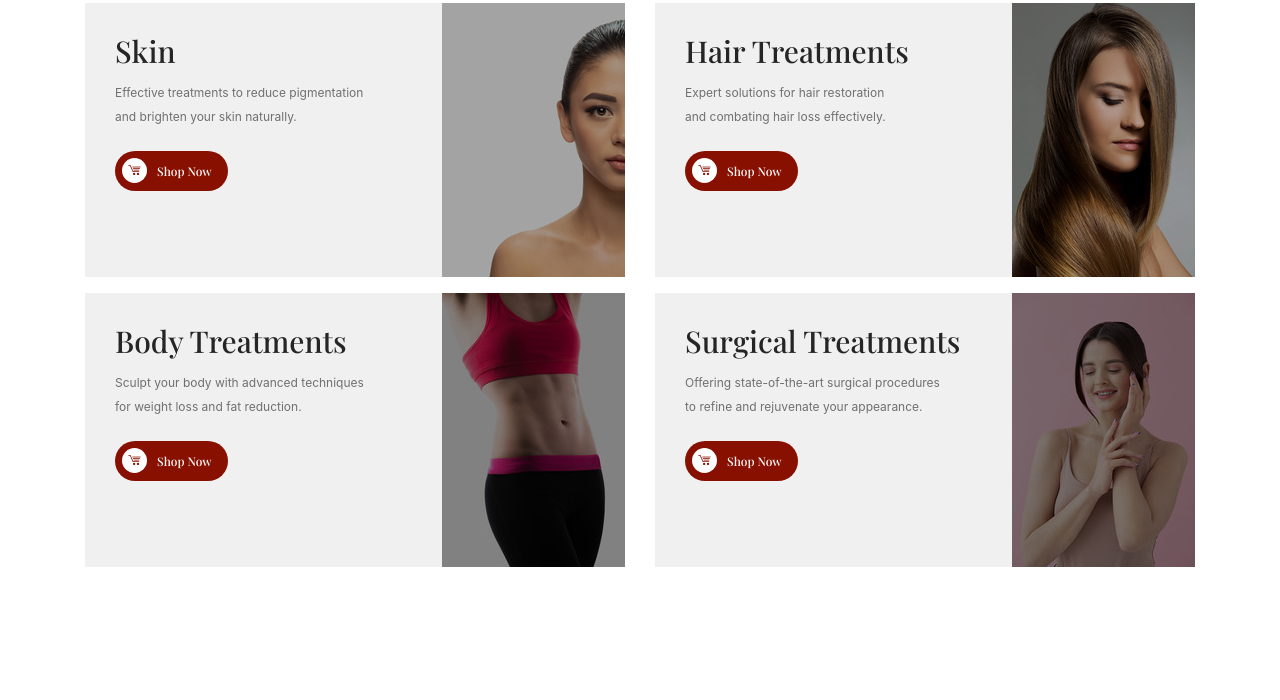
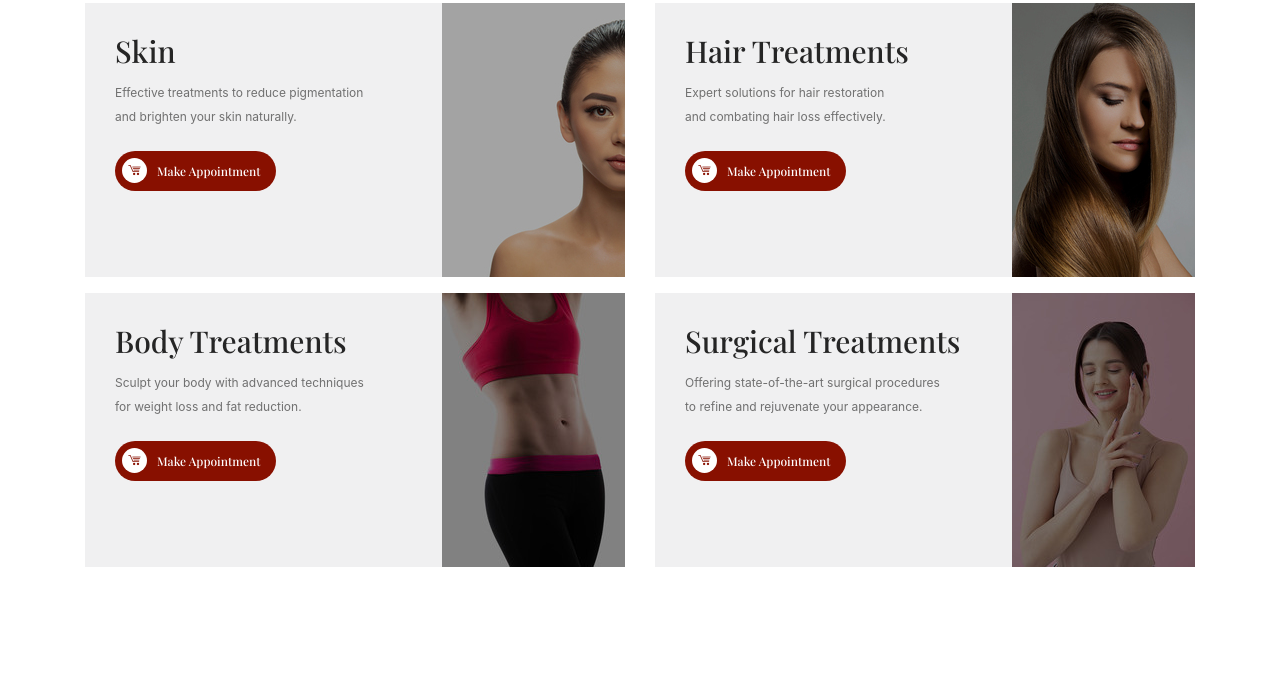
Before and after one commit to rohitsaini27/Nsasthetic, a plain HTML site: page index.html in a window 1280 px wide. Shown: the part 1550-2250 px from the top of the page. Drawn offline with nearby package versions, Linux system fonts and the light colour scheme; some packages are replaced by stand-ins of ours; files whose address does not match are found by name; a web font is replaced by a local one.

Commit message:
first commit

```diff
--- a/index.html
+++ b/index.html
@@ -593,7 +593,7 @@
                             <p>
                                 Effective treatments to reduce pigmentation <br/>and brighten your skin naturally.
                             </p>
-                            <a href="shop.html" class="mo_btn"><i class="icofont-cart-alt"></i>Shop Now</a>
+                            <a href="contact.html" class="mo_btn"><i class="icofont-cart-alt"></i>Make Appointment</a>
                         </div>
                     </div>
                     <!-- Second Section -->
@@ -603,7 +603,7 @@
                             <p>
                                 Expert solutions for hair restoration <br/>and combating hair loss effectively.
                             </p>
-                            <a href="shop2.html" class="mo_btn"><i class="icofont-cart-alt"></i>Shop Now</a>
+                            <a href="contact.html" class="mo_btn"><i class="icofont-cart-alt"></i>Make Appointment</a>
                         </div>
                     </div>
                 </div>
@@ -615,7 +615,7 @@
                             <p>
                                 Sculpt your body with advanced techniques <br/>for weight loss and fat reduction.
                             </p>
-                            <a href="shop3.html" class="mo_btn"><i class="icofont-cart-alt"></i>Shop Now</a>
+                            <a href="contact.html" class="mo_btn"><i class="icofont-cart-alt"></i>Make Appointment</a>
                         </div>
                     </div>
                     <!-- Fourth Section: Surgical -->
@@ -625,7 +625,7 @@
                             <p>
                                 Offering state-of-the-art surgical procedures <br/>to refine and rejuvenate your appearance.
                             </p>
-                            <a href="shop4.html" class="mo_btn"><i class="icofont-cart-alt"></i>Shop Now</a>
+                            <a href="contact.html" class="mo_btn"><i class="icofont-cart-alt"></i>Make Appointment</a>
                         </div>
                     </div>
                 </div>
```
